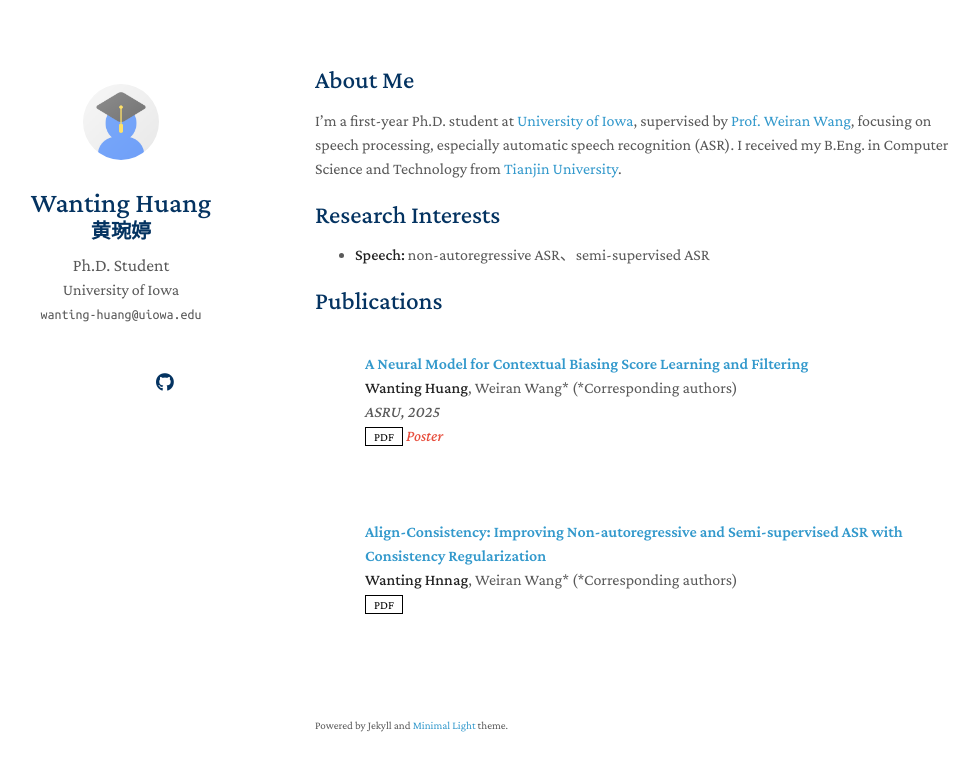
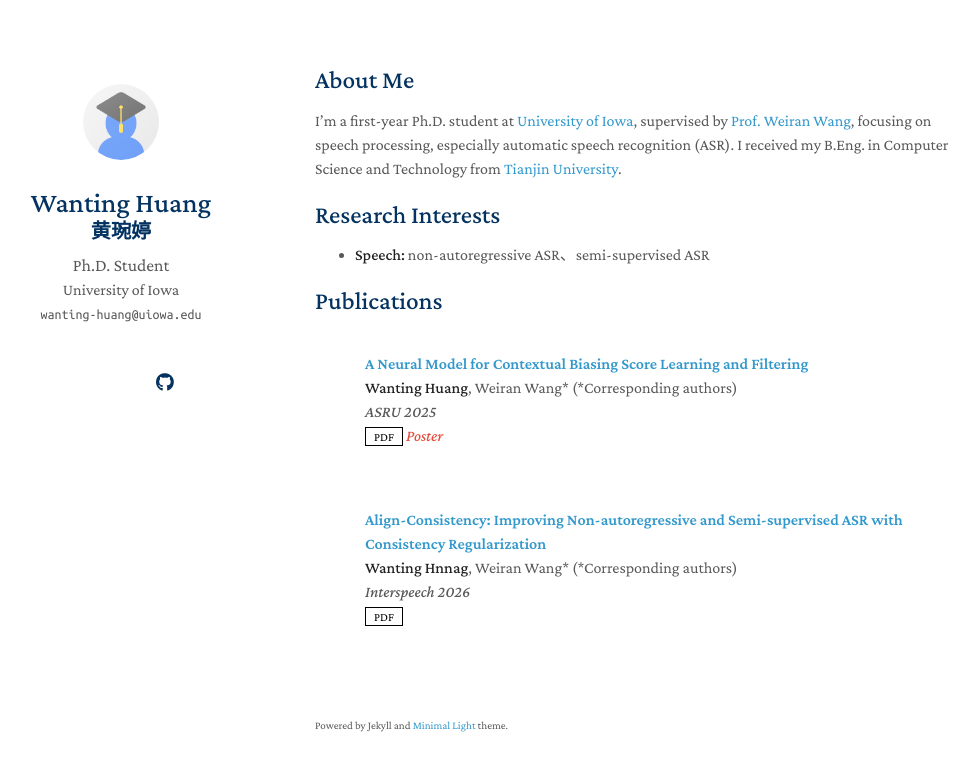
Before and after one commit to Huangwting/Huangwting.github.io, a Jekyll site: the page built from index.md, in a window 1280 px wide. Shown: the top 771 px of the page, without its empty margins (155-1134 px from the left). Built offline with Jekyll 4.4.1, drawn with Linux system fonts in a browser that asks for light colours; a style sheet for code colours, icons or effects is not loaded; our own code applies the rules of GitHub Pages for plain Markdown files.

Commit message:
Fix conference formatting in publications.yml

```diff
--- a/_data/publications.yml
+++ b/_data/publications.yml
@@ -3,13 +3,13 @@ main:
   - title: "A Neural Model for Contextual Biasing Score Learning and Filtering"
     authors: "<strong>Wanting Huang</strong>, Weiran Wang* (*Corresponding authors)"
     conference_short: ASRU
-    conference: "ASRU, 2025"
+    conference: "ASRU  2025"
     pdf: https://arxiv.org/pdf/2510.23849
     notes: Poster
 
   - title: "Align-Consistency: Improving Non-autoregressive and Semi-supervised ASR with Consistency Regularization"
     authors: "<strong>Wanting Hnnag</strong>, Weiran Wang* (*Corresponding authors)"
     conference_short: ""
-    conference: ""
+    conference: "Interspeech  2026"
     pdf: https://arxiv.org/abs/2602.23171
     notes: ""
```
